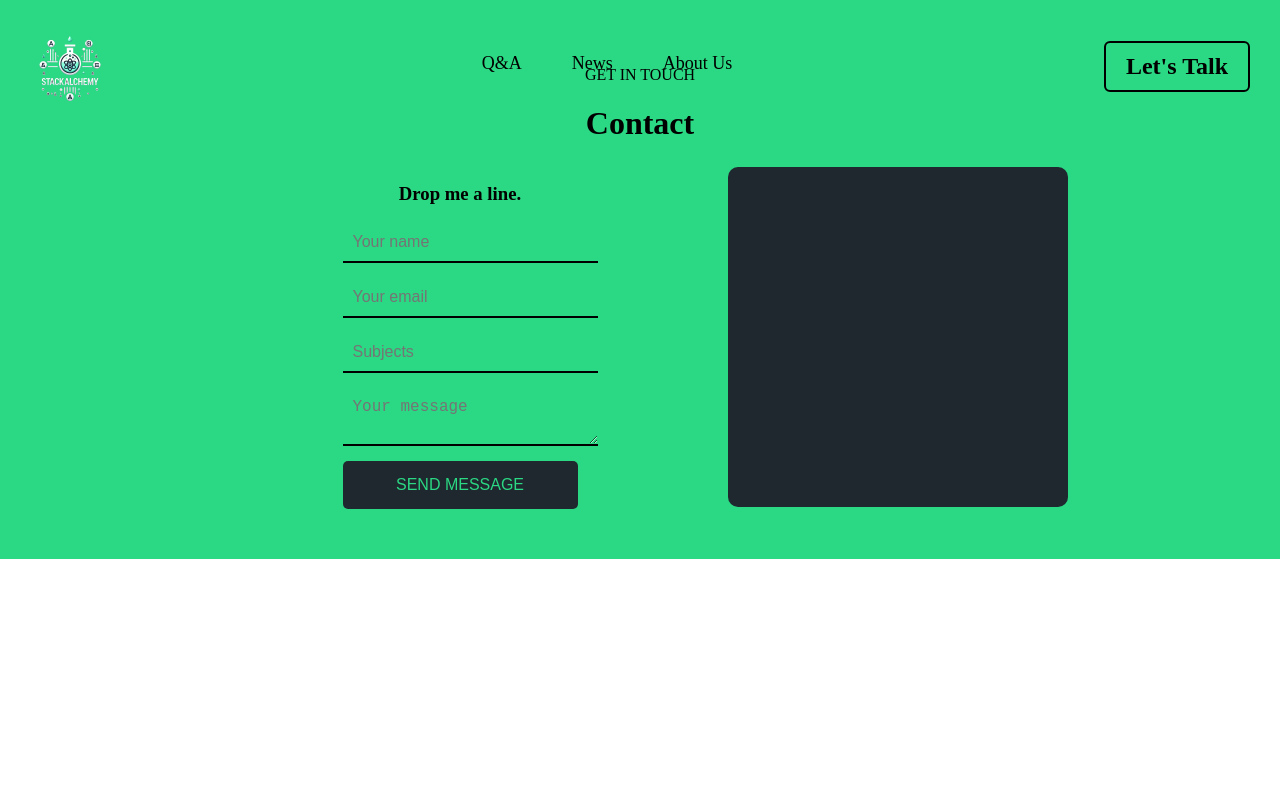
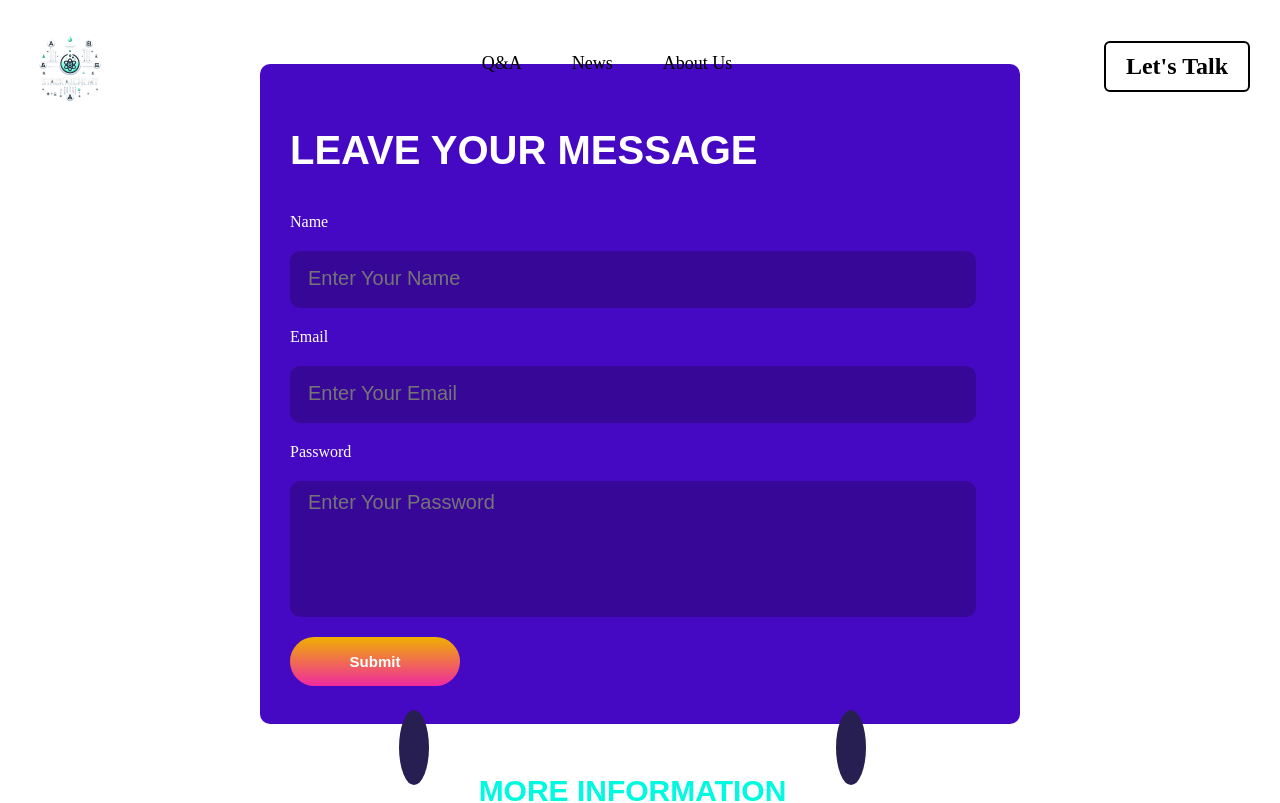
Before and after one commit to NikaEgiazarovi/StackAlchemy-Front, an Angular app: page /registration in a window 1280 px wide. Before the commit this address led to /. Shown: the top 803 px of the page. Built offline with nearby package versions, Linux system fonts and the light colour scheme.

Commit message:
adding registration

```diff
--- a/src/app/app-routing.module.ts
+++ b/src/app/app-routing.module.ts
@@ -1,9 +1,11 @@
 import { NgModule } from '@angular/core';
 import { RouterModule, Routes } from '@angular/router';
 import { LandingPageComponent } from './components/pages/landing-page/landing-page.component';
+import { RegistrationComponent } from './components/pages/registration/registration.component';
 
 const routes: Routes = [
-  {path:"", component:LandingPageComponent}
+  { path: '', component: LandingPageComponent },
+  { path: 'registration', component: RegistrationComponent },
 ];
 
 @NgModule({
--- a/src/app/components/pages/registration/registration.component.html
+++ b/src/app/components/pages/registration/registration.component.html
@@ -5,15 +5,15 @@
                 <h4>LEAVE YOUR MESSAGE</h4>
 
                 <label for="name">Name</label>
-                <input type="text" id="usermainName" placeholder="Enter Your Name">
+                <input type="text" id="usermainName" name="name" placeholder="Enter Your Name" [(ngModel)]="userNameInput">
 
                 <label for="Email">Email</label>
-                <input id="userGmail" type="email" placeholder="Enter Your Email">
+                <input id="userGmail" type="email" name="email" placeholder="Enter Your Email" [(ngModel)]="userEmailInput">
 
                 <label for="Message">Password</label>
-                <input class="messagetext" id="userPassword" type="password" placeholder="Enter Your Password">
+                <input class="messagetext" id="userPassword" type="password" name="password" placeholder="Enter Your Password" [(ngModel)]="userPasswordInput">
 
-                <button (click)="handleLogin($event)" class="SUBMIT">LOGIN NOW</button>
+                <button (click)="registerUserFunc(userNameInput,userEmailInput,userPasswordInput)" class="SUBMIT">Submit</button>
             </form>
         </div>
 
@@ -34,5 +34,4 @@
 
         </div>
     </div>
-
 </section>
--- a/src/app/components/pages/registration/registration.component.ts
+++ b/src/app/components/pages/registration/registration.component.ts
@@ -1,13 +1,31 @@
 import { Component } from '@angular/core';
 import Swal from 'sweetalert2';
-
+import { BackendServiceService } from '../../../services/backend-service.service';
 @Component({
   selector: 'app-registration',
   templateUrl: './registration.component.html',
-  styleUrls: ['./registration.component.scss']
+  styleUrls: ['./registration.component.scss'],
+  standalone: false,
 })
 export class RegistrationComponent {
+  constructor(private backendService: BackendServiceService) {}
 
+  registerUserFunc(name: string, email: string, password: string) {
+    const UserDetails = {
+      Username: name,
+      Email: email,
+      Password: password,
+    };
+
+    console.log(UserDetails);
+    this.token = this.backendService.registration(UserDetails);
+    console.log(this.token);
+  }
+
+  token: any;
+  userNameInput: string = '';
+  userEmailInput: string = '';
+  userPasswordInput: string = '';
   regexUserName = /^[a-zA-Z]+$/;
   regexGmail = /^[a-zA-Z0-9._%+-]+@[a-zA-Z0-9.-]+\.[a-zA-Z]{2,}$/;
   regexPassword = /(?=.*[a-z])(?=.*[A-Z])(?=.*\d).{8,}/;
@@ -15,29 +33,21 @@ export class RegistrationComponent {
   handleLogin(event: Event) {
     event.preventDefault();
 
-    const userNameInput = (document.getElementById("usermainName") as HTMLInputElement)?.value;
-    const userEmailInput = (document.getElementById("userGmail") as HTMLInputElement)?.value;
-    const userPasswordInput = (document.getElementById("userPassword") as HTMLInputElement)?.value;
-
-    console.log("Name:", userNameInput);
-    console.log("Email:", userEmailInput);
-    console.log("Password:", userPasswordInput);
-
-    if (!this.regexUserName.test(userNameInput)) {
-      Swal.fire("Oops...", "There are some numbers in your name!", "error");
-    } else if (!this.regexGmail.test(userEmailInput)) {
-      Swal.fire("Oops...", "Invalid email address!", "error");
-    } else if (!this.regexPassword.test(userPasswordInput)) {
-      Swal.fire("Oops...", "Invalid password!", "error");
+    if (!this.regexUserName.test(this.userNameInput)) {
+      Swal.fire('Oops...', 'There are some numbers in your name!', 'error');
+    } else if (!this.regexGmail.test(this.userEmailInput)) {
+      Swal.fire('Oops...', 'Invalid email address!', 'error');
+    } else if (!this.regexPassword.test(this.userPasswordInput)) {
+      Swal.fire('Oops...', 'Invalid password!', 'error');
     } else {
       Swal.fire({
-        position: "center",
-        icon: "success",
-        title: "Your work has been saved",
+        position: 'center',
+        icon: 'success',
+        title: 'Your work has been saved',
         showConfirmButton: true,
-        timer: 1500
+        timer: 1500,
       }).then(() => {
-        window.location.href = "./Homepage.html";
+        window.location.href = './Homepage.html';
       });
     }
   }
--- /dev/null
+++ b/src/app/services/backend-service.service.ts
@@ -0,0 +1,21 @@
+import { Injectable } from '@angular/core';
+import { HttpClient } from '@angular/common/http';
+@Injectable({
+  providedIn: 'root',
+})
+export class BackendServiceService {
+  constructor(private http: HttpClient) {}
+  private registerUserUrl: string =
+    'http://localhost:5135/api/User/RegisterUser';
+  registration(UserDetails: any) {
+    return this.http.post(this.registerUserUrl, UserDetails).subscribe(
+      (data) => {
+        return data;
+      },
+      (error) => {
+        console.log(error);
+        return error;
+      }
+    );
+  }
+}
```
Also changed, not shown: src/app/app.module.ts (+11 -2 lines), src/app/services/token-service.service.ts (added, +9 -0 lines), 2 other files (tests, documents, lock files or other folders).
